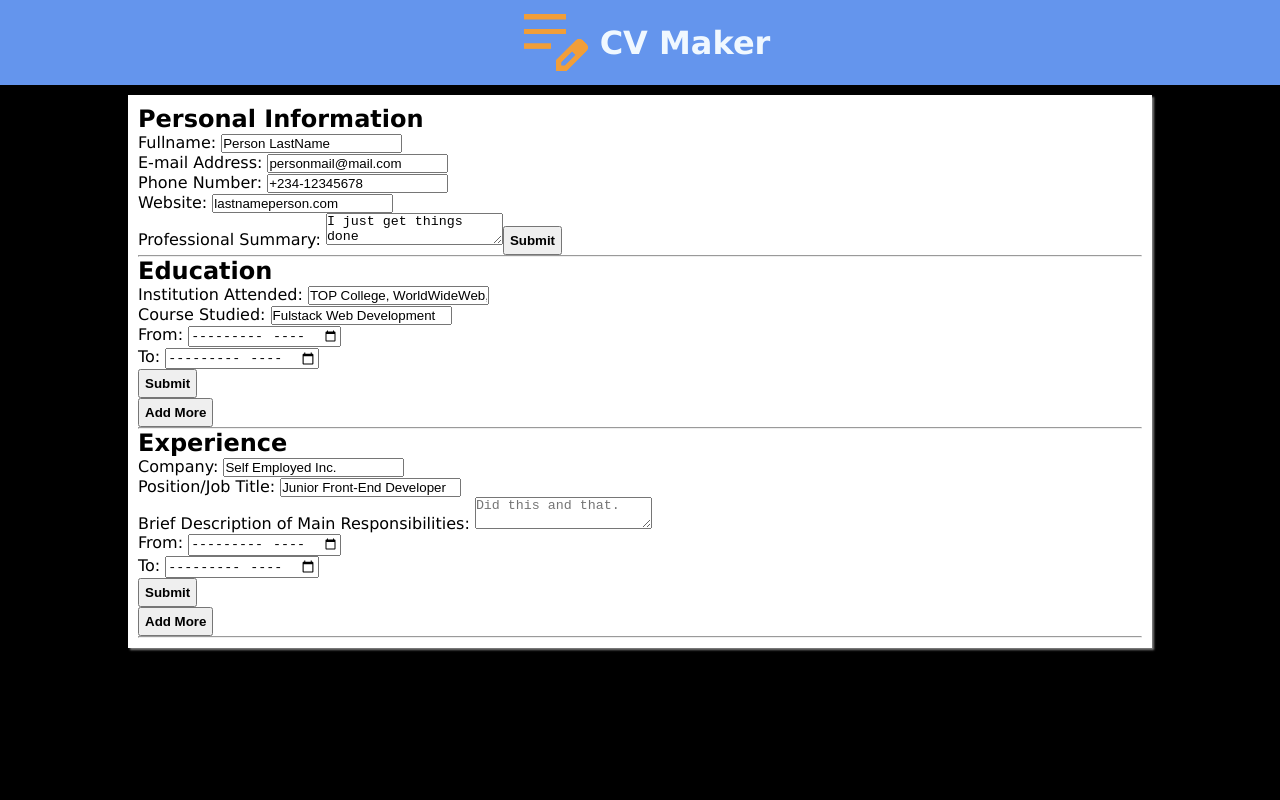
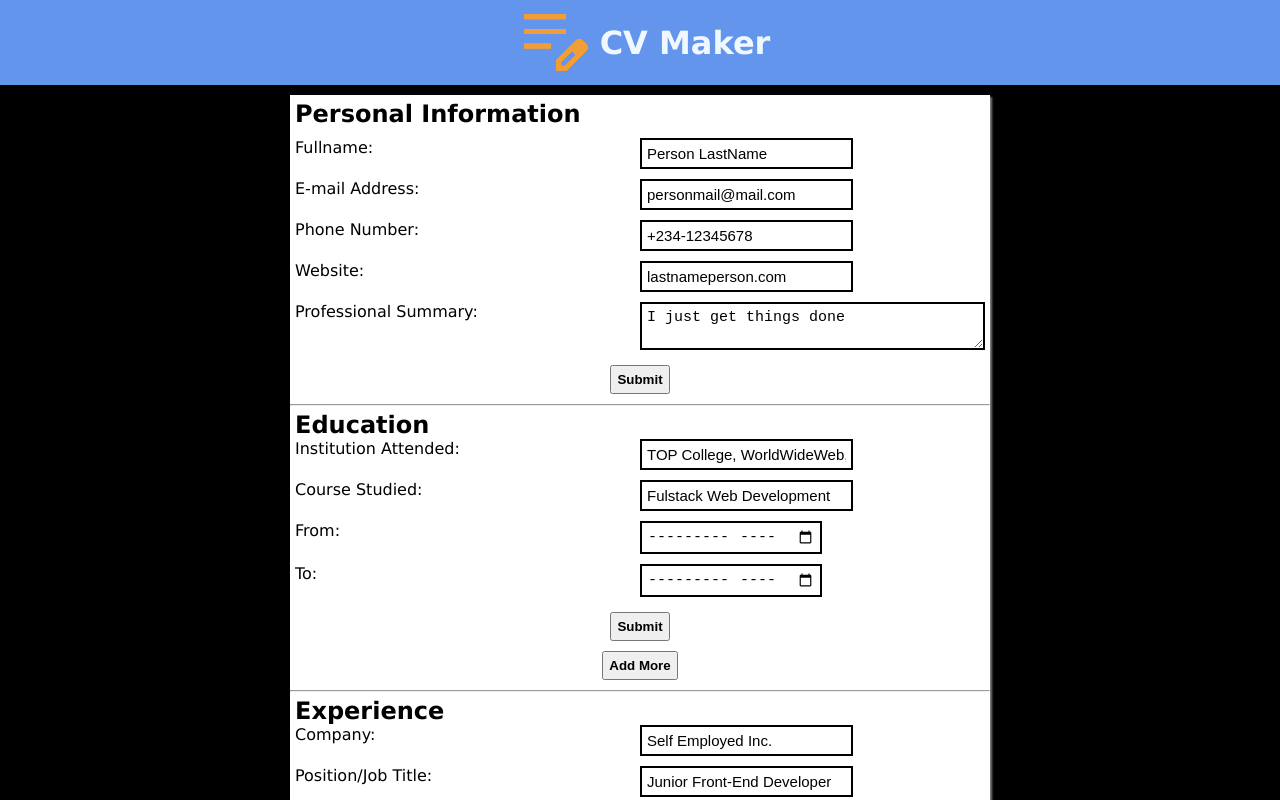
Before and after one commit to isiaims/ProjectCV, a React (Vite) app: page / in a window 1280 px wide. Shown: the top 800 px of the page. Built offline with nearby package versions, Linux system fonts and the light colour scheme.

Commit message:
complete project style

```diff
--- a/src/components/App.jsx
+++ b/src/components/App.jsx
@@ -19,7 +19,7 @@ export function Input ({ type, label, id, placeholder, handleChange }) {
   return (
     <div className={id}>
       <label htmlFor={id}>{label + ": "}</label>
-      <input type={type} id={id} name={id} defaultValue={placeholder}  onChange={handleChange}/>
+      <input type={type} id={id} name={id} defaultValue={placeholder}  onChange={handleChange} autoComplete='on'/>
     </div>
   )
 }
--- a/src/components/Education.jsx
+++ b/src/components/Education.jsx
@@ -10,19 +10,20 @@ import { Input } from "./App";
         isActive ?
         (
           <form onSubmit={onEdited}>
-            <Input type={"text"} label={"Institution Attended"} id={"school"} placeholder={`${school.schoolName}`}/>
+            <Input type={"text"} label={"Institution Attended"} id={"college"} placeholder={`${school.schoolName}`}/>
             <Input type={"text"} label={"Course  Studied"} id={"course"} placeholder={`${school.course}`}/>
-            <Input type={"month"} label={"From"} id={"date-from" + `${school.id}`} />
-            <Input type={"month"} label={"To"} id={"date-to" + `${school.id}`} />
+            <Input type={"month"} label={"From"} id={"date-from" + `${school.id}`} placeholder={school.from}/>
+            <Input type={"month"} label={"To"} id={"date-to" + `${school.id}`} placeholder={school.to}/>
             <button>Submit</button>
           </form>
         ) :
         (
           <>
-            <h3>School attended: {school.schoolName}</h3>
-            <p>Course studied: {school.course}</p>
-            <p>From: {school.from}</p>
-            <p>To: {school.to}</p>
+            <h3>{school.schoolName}</h3>
+            <div className="date">
+              <p>{school.course}</p>
+              <p>{school.from} - {school.to}</p>
+            </div>
             <button onClick={onEdit}>Edit</button>
           </>
         )
--- a/src/components/Experience.jsx
+++ b/src/components/Experience.jsx
@@ -11,20 +11,23 @@ function Experience ({ company, isActive, onEdit, onEdited }) {
           <form onSubmit={onEdited}>
             <Input type={"text"} label={"Company"} id={"company"} placeholder={company.companyName}/>
             <Input type={"text"} label={"Position/Job Title"} id={"post"} placeholder={company.position}/>
-            <label htmlFor="description">Brief Description of Main Responsibilities: </label>
-            <textarea name="description" id="description" placeholder={company.description}></textarea>
-            <Input type={"month"} label={"From"} id={"begin" + `${company.id}`} />
-            <Input type={"month"} label={"To"} id={"till" + `${company.id}`} />
+            <div>
+              <label htmlFor="description">Brief Description of Main Responsibilities: </label>
+              <textarea name="description" id="description" defaultValue={company.description}></textarea>
+            </div>
+            <Input type={"month"} label={"From"} id={"begin" + `${company.id}`} placeholder={company.from}/>
+            <Input type={"month"} label={"To"} id={"till" + `${company.id}`} placeholder={company.to}/>
             <button>Submit</button>
           </form>
         ) :
         (
           <>
-            <h3>Organization: {company.companyName}</h3>
-            <p>Position: {company.position}</p>
-            <p>Main Responsibilities: {company.description}</p>
-            <p>From: {company.from}</p>
-            <p>To: {company.to}</p>
+            <h3>{company.companyName}</h3>
+            <p>{company.position}</p>
+            <div className="date">
+              <p>{company.description}</p>
+              <p>{company.from} - {company.to}</p>
+            </div>
             <button onClick={onEdit}>Edit</button>
           </>
         )
@@ -54,6 +57,7 @@ export default function ExperienceContainer () {
 
   function handleSubmit (e, company) {
     e.preventDefault()
+    e.target.parentElement.parentElement.classList.add("submited")
     const newCompany = [...companies];
     const currCompany = newCompany[company.id]
     currCompany.companyName = e.target[0].value
--- a/src/components/Personal.jsx
+++ b/src/components/Personal.jsx
@@ -13,8 +13,10 @@ function Personal ({ user, isEditing, onEdited, onEdit }) {
               <Input type={"email"} label={"E-mail Address"} id={"mail"} placeholder={user.mail}/>
               <Input type={"text"} label={"Phone Number"} id={"phone"} placeholder={user.phone}/>
               <Input type={"text"} label={"Website"} id={"website"} placeholder={user.website}/>
-              <label htmlFor="summary">Professional Summary: </label>
-              <textarea name="summary" id="summary" defaultValue={user.summary}></textarea>
+              <div>
+                <label htmlFor="summary">Professional Summary: </label>
+                <textarea name="summary" id="summary" defaultValue={user.summary}></textarea>
+              </div>
               <button>Submit</button>
             </form>
           ) :
@@ -23,7 +25,7 @@ function Personal ({ user, isEditing, onEdited, onEdit }) {
               <div className="user-name">
                 <h2>{user.name.toUpperCase()}</h2>
               </div>
-              <div>
+              <div className="contact">
                 <p>{user.mail}</p>
                 <p>{user.phone}</p>
                 <p>{user.website}</p>
--- a/src/styles/index.css
+++ b/src/styles/index.css
@@ -26,12 +26,25 @@ button {
     cursor: pointer;
     padding: 5px;
     font-weight: bold;
+    place-self: center;
+    margin: 5px 0;
+}
+input, textarea {
+    padding: 5px;
+    border: 2px solid black;
+    font-size: 15px;
 }
 section {
     width: 80%;
     box-shadow: 2px 2px 2px grey;
     background-color: white;
-    padding: 10px;
+}
+section > div:not(.personal), div.personal > h2,
+div.personal > div.details > *:not(hr) {
+    padding: 5px;
+}
+div.personal.submited {
+    background-color: brown;
 }
 div.personal.submited > h2 {
     display: none;
@@ -39,8 +52,50 @@ div.personal.submited > h2 {
 div.details > div.user-name {
     text-align: center;
 }
-div.details > div.user-name + div {
+div.contact {
     display: grid;
     grid-template-columns: repeat(auto-fit, minmax(200px, 1fr));
-    grid-auto-rows: min-content;
 }
+div.school, div.experience {
+    display: flex;
+    flex-direction: column;
+}
+div.details > button {
+    margin: 5px;
+}
+section > div > div > *  {
+    display: grid;
+    row-gap: 10px;
+}
+section > div > div > * > div {
+    display: grid;
+    grid-template-columns: repeat(auto-fit, minmax(200px, 1fr));
+}
+input {
+    place-self: start;
+}
+div.summary {
+    background-color: white;
+}
+div.date {
+    display: grid;
+    grid-template-columns: repeat(auto-fit, minmax(200px, 1fr));
+}
+div.date > *:last-child {
+    place-self: end;
+}
+
+@media (min-width: 700px) {
+    section {
+        width: 60%;
+        max-width: 700px;
+    }
+}
+@media (min-width: 1024px) {
+    div.contact > p:nth-child(2) {
+        place-self: center;
+    }
+    div.contact > p:last-child {
+        place-self: end;
+    }
+}
```
